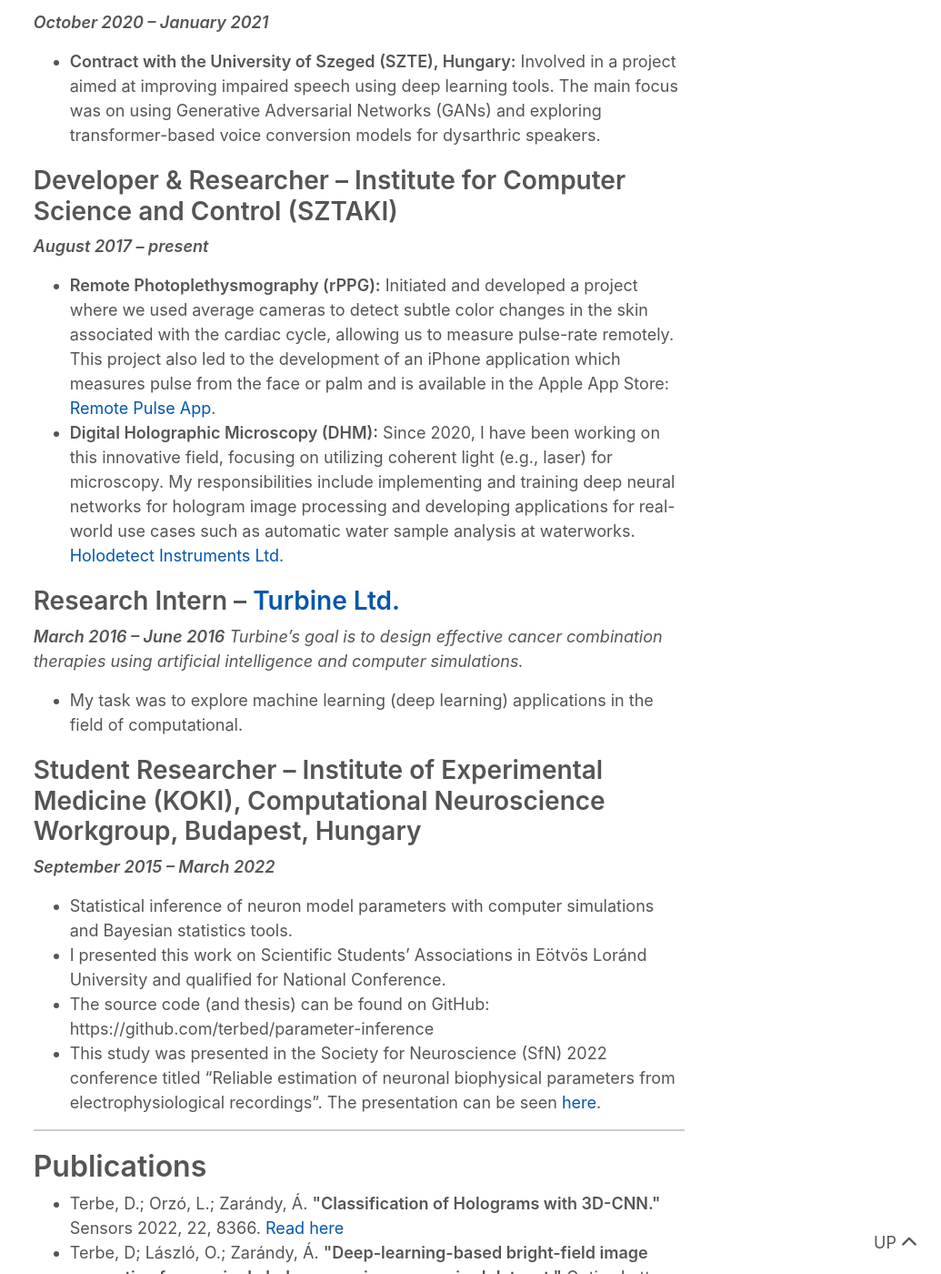
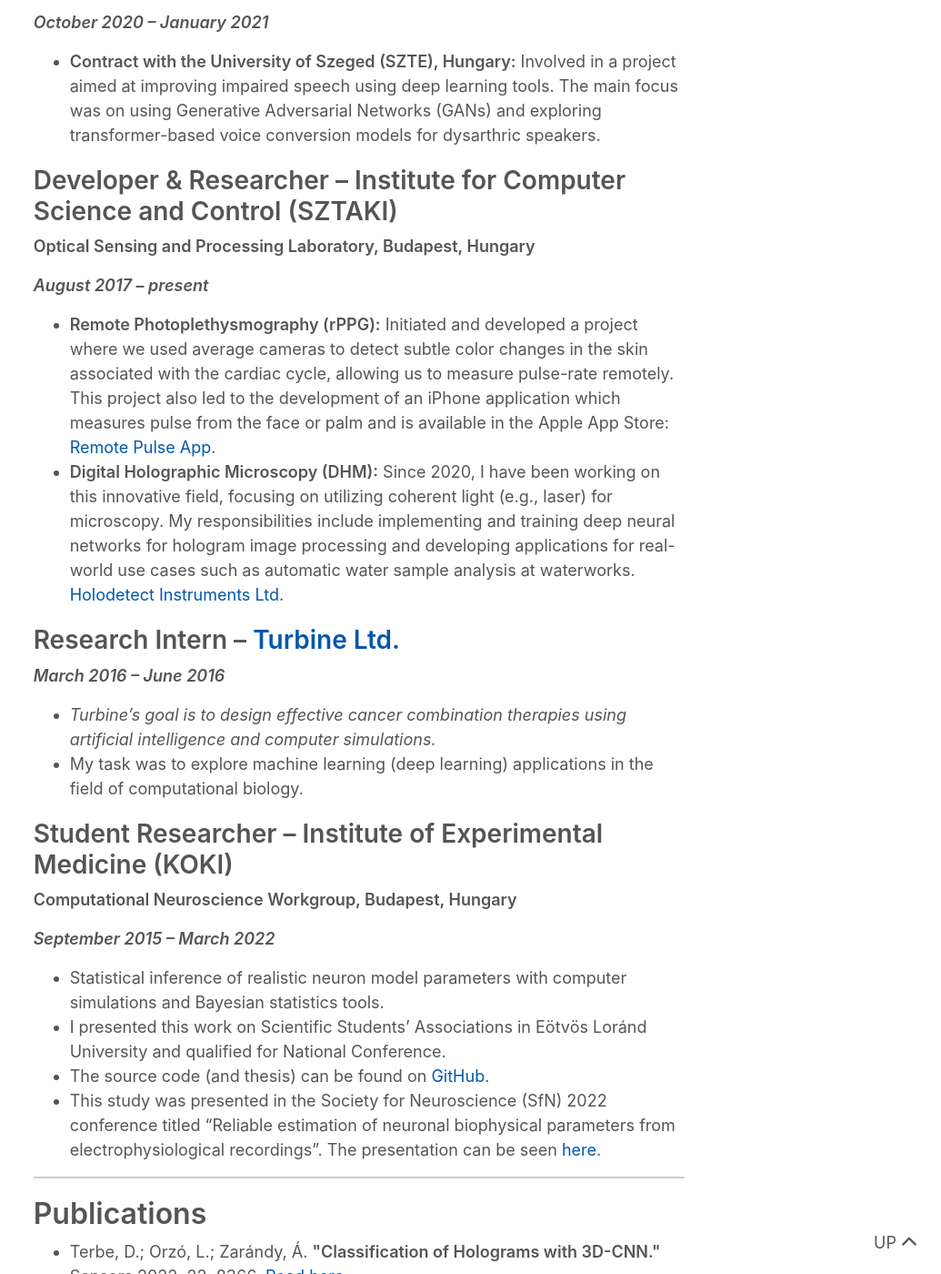
Before and after one commit to terbed/blog, a Jekyll site: the page built from _pages/about.md, in a window 1280 px wide and 1400 px high, scrolled down 2040 px. Shown: the whole window at 91% size, without its empty margins (245-1280 px from the left). Built offline with Jekyll 4.4.1, drawn with Linux system fonts in a browser that asks for light colours; nearby versions of some CDN libraries.

Commit message:
minor fixes in about page

```diff
--- a/_pages/about.md
+++ b/_pages/about.md
@@ -52,22 +52,25 @@ In the followings I will list some of my projects and experiences.
 - **Contract with the University of Szeged (SZTE), Hungary:** Involved in a project aimed at improving impaired speech using deep learning tools. The main focus was on using Generative Adversarial Networks (GANs) and exploring transformer-based voice conversion models for dysarthric speakers.
 
 ### Developer & Researcher – Institute for Computer Science and Control (SZTAKI)
+__Optical Sensing and Processing Laboratory, Budapest, Hungary__
+
 **_August 2017 – present_**
 - **Remote Photoplethysmography (rPPG):** Initiated and developed a project where we used average cameras to detect subtle color changes in the skin associated with the cardiac cycle, allowing us to measure pulse-rate remotely. This project also led to the development of an iPhone application which measures pulse from the face or palm and is available in the Apple App Store: [Remote Pulse App](https://apps.apple.com/us/app/remote-pulse/id1468899497?l=en).
 - **Digital Holographic Microscopy (DHM):** Since 2020, I have been working on this innovative field, focusing on utilizing coherent light (e.g., laser) for microscopy. My responsibilities include implementing and training deep neural networks for hologram image processing and developing applications for real-world use cases such as automatic water sample analysis at waterworks. [Holodetect Instruments Ltd.](https://holodetect.com)
 
 ### Research Intern – [Turbine Ltd.](https://turbine.ai)
 **_March 2016 – June 2016_**
-_Turbine’s goal is to design effective cancer combination therapies
-using artificial intelligence and computer simulations._
-- My task was to explore machine learning (deep learning) applications in the field of computational.
+- _Turbine’s goal is to design effective cancer combination therapies using artificial intelligence and computer simulations._
+- My task was to explore machine learning (deep learning) applications in the field of computational biology.
 
 
-### Student Researcher – Institute of Experimental Medicine (KOKI), Computational Neuroscience Workgroup, Budapest, Hungary
+### Student Researcher – Institute of Experimental Medicine (KOKI)
+__Computational Neuroscience Workgroup, Budapest, Hungary__
+
 **_September 2015 – March 2022_**
-- Statistical inference of neuron model parameters with computer simulations and Bayesian statistics tools.
+- Statistical inference of realistic neuron model parameters with computer simulations and Bayesian statistics tools.
 - I presented this work on Scientific Students’ Associations in Eötvös Loránd University and qualified for National Conference.
-- The source code (and thesis) can be found on GitHub: https://github.com/terbed/parameter-inference
+- The source code (and thesis) can be found on [GitHub](https://github.com/terbed/parameter-inference).
 - This study was presented in the Society for Neuroscience (SfN) 2022 conference titled “Reliable estimation of neuronal biophysical parameters from electrophysiological recordings”. The presentation can be seen [here](https://www.dropbox.com/s/0kfvjkxp6jwm10s/SfN_2022_Kali_v2.mp4?dl=0).
 
 ---
```
